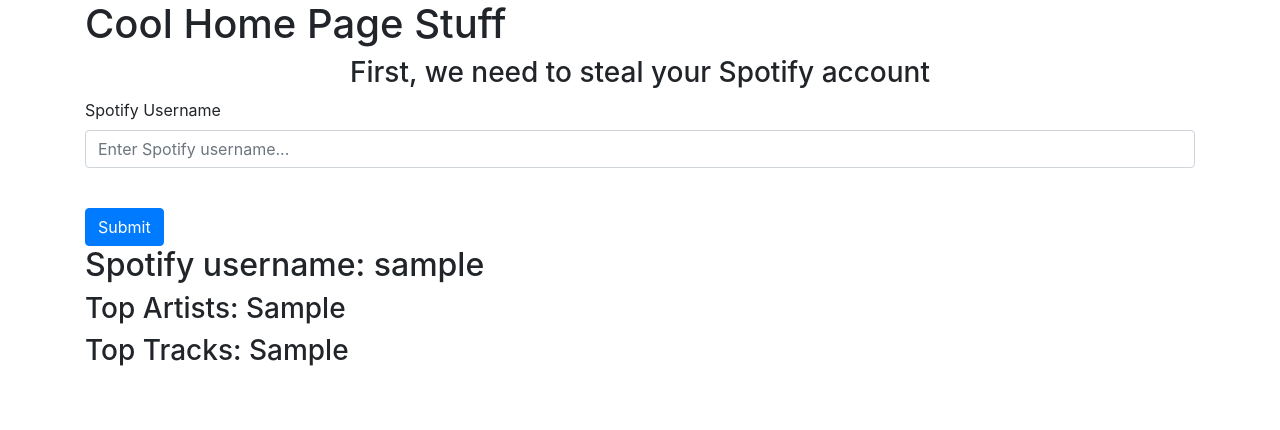
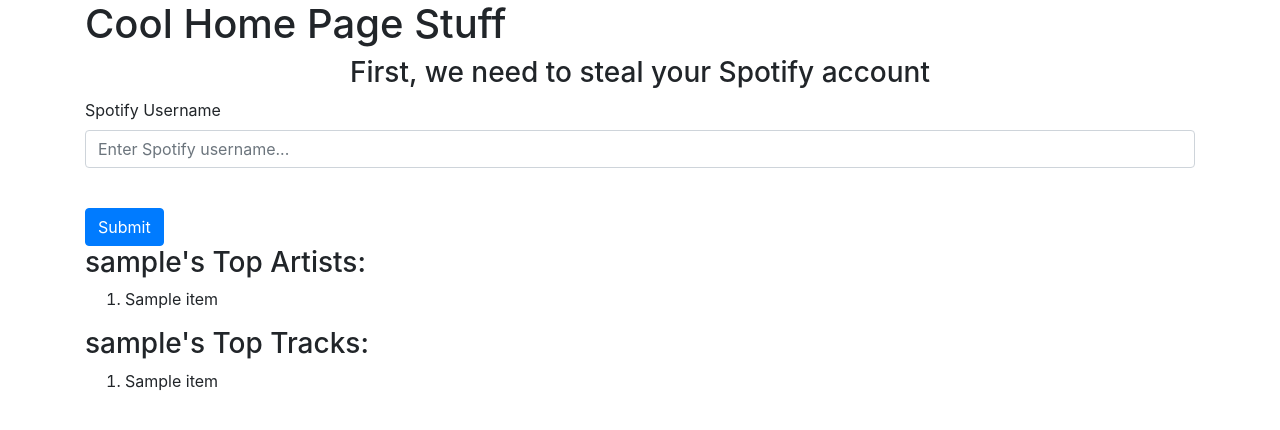
Before and after one commit to BoiPlex/GDSC-Spotify-Project, a Flask app: template website/templates/home.html in a window 1280 px wide. Shown: the part 56-486 px from the top of the page. Run offline with Flask 2, Linux system fonts and the light colour scheme; the template is opened without the code that fills it: most values are stand-ins (such as "Sample title", 1, 10 or a date in 2020); some libraries are stand-ins or nearby versions.

Commit message:
Print top artists and tracks as ordered list

```diff
--- a/gdscgetdata.py
+++ b/gdscgetdata.py
@@ -12,7 +12,6 @@ REDIRECT_URI = "http://localhost:8888/callback"
 
 def getData(spotifyUsername):
     USERNAME = spotifyUsername
-    # input("Input spotify username: ")
 
     #getting data
     SCOPE = 'user-top-read'
@@ -31,3 +30,5 @@ def getData(spotifyUsername):
         topTracks[item['name']] = item['artists'][0]['name']
 
     return topArtists, topTracks
+
+print(getData("Karim"))
--- a/website/templates/home.html
+++ b/website/templates/home.html
@@ -18,8 +18,18 @@
 	<button type="submit" class="btn btn-primary">Submit</button>
 </form>
 
-<h2>Spotify username: {{spotifyUsername}}</h2>
-<h3>Top Artists: {{topArtists}}</h3>
-<h3>Top Tracks: {{topTracks}}</h3>
+<h3>{{ spotifyUsername }}'s Top Artists:</h3>
+<ol>
+	{% for item in topArtists %}
+	<li>{{ item }}</li>
+	{% endfor %}
+</ol>
+
+<h3>{{ spotifyUsername }}'s Top Tracks:</h3>
+<ol>
+	{% for item in topTracks %}
+	<li>{{ item }}</li>
+	{% endfor %}
+</ol>
 
 {% endblock %}
```
Also changed, not shown: 4 other files.
